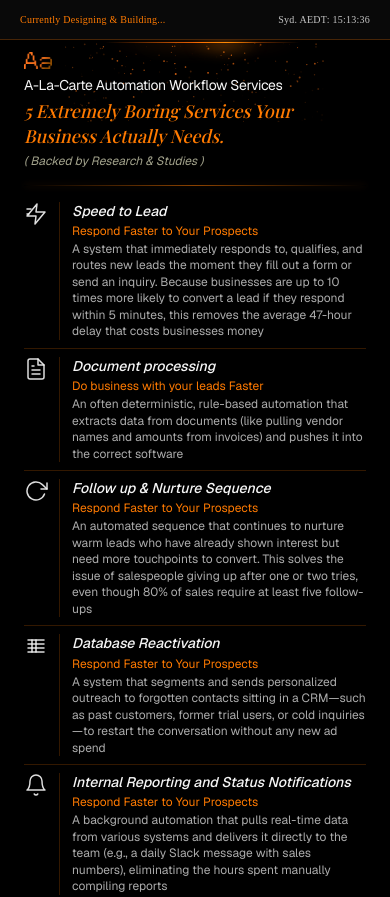
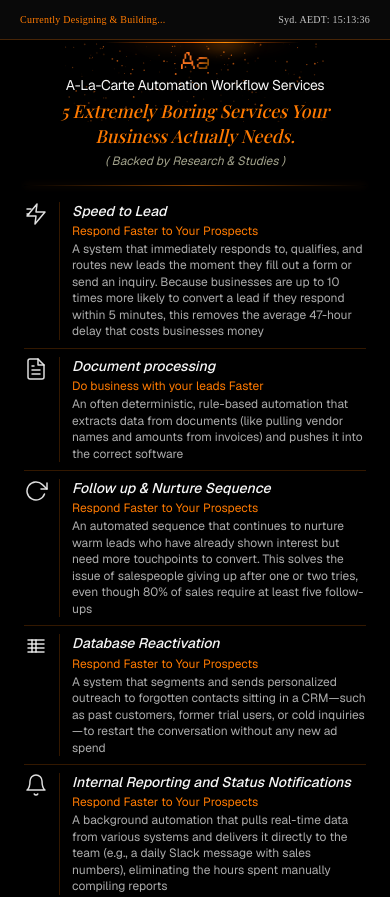
Before and after one commit to telluricaquarian/areculateirservices, a Next.js app: page / in a window 390 px wide. Shown: the top 897 px of the page. Built offline with nearby package versions, Linux system fonts and the light colour scheme; a web font is replaced by a local one.

Commit message:
center-align mobile hero content

```diff
--- a/components/intro-block.tsx
+++ b/components/intro-block.tsx
@@ -5,7 +5,7 @@ export function IntroBlock() {
   return (
     <div className="relative">
       {/* Text — z-10 keeps it above the sparkle layer */}
-      <div className="relative z-10 flex flex-col gap-1 md:gap-2">
+      <div className="relative z-10 flex flex-col gap-1 md:gap-2 items-center md:items-start text-center md:text-left">
         {/* Logo */}
         <Image
           src="/neworange.png"
```
